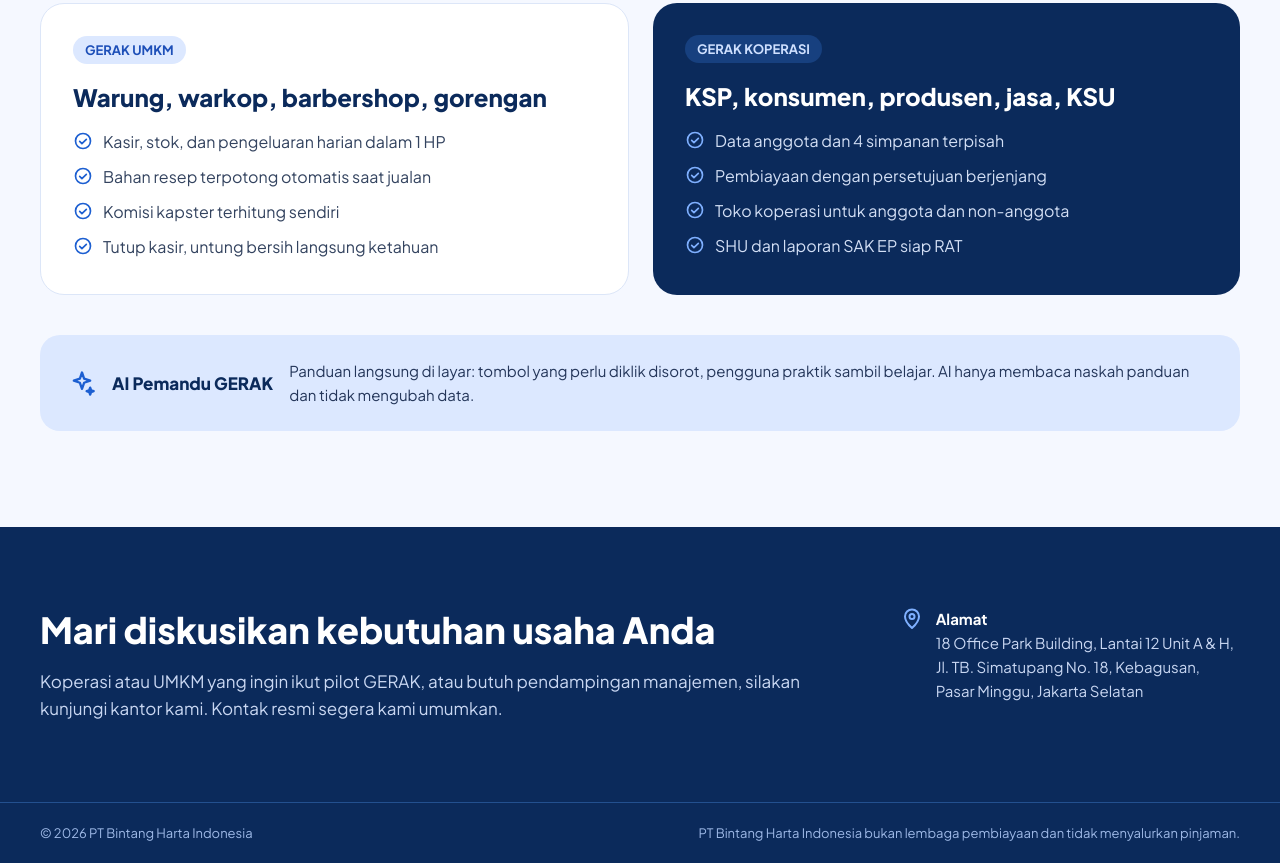
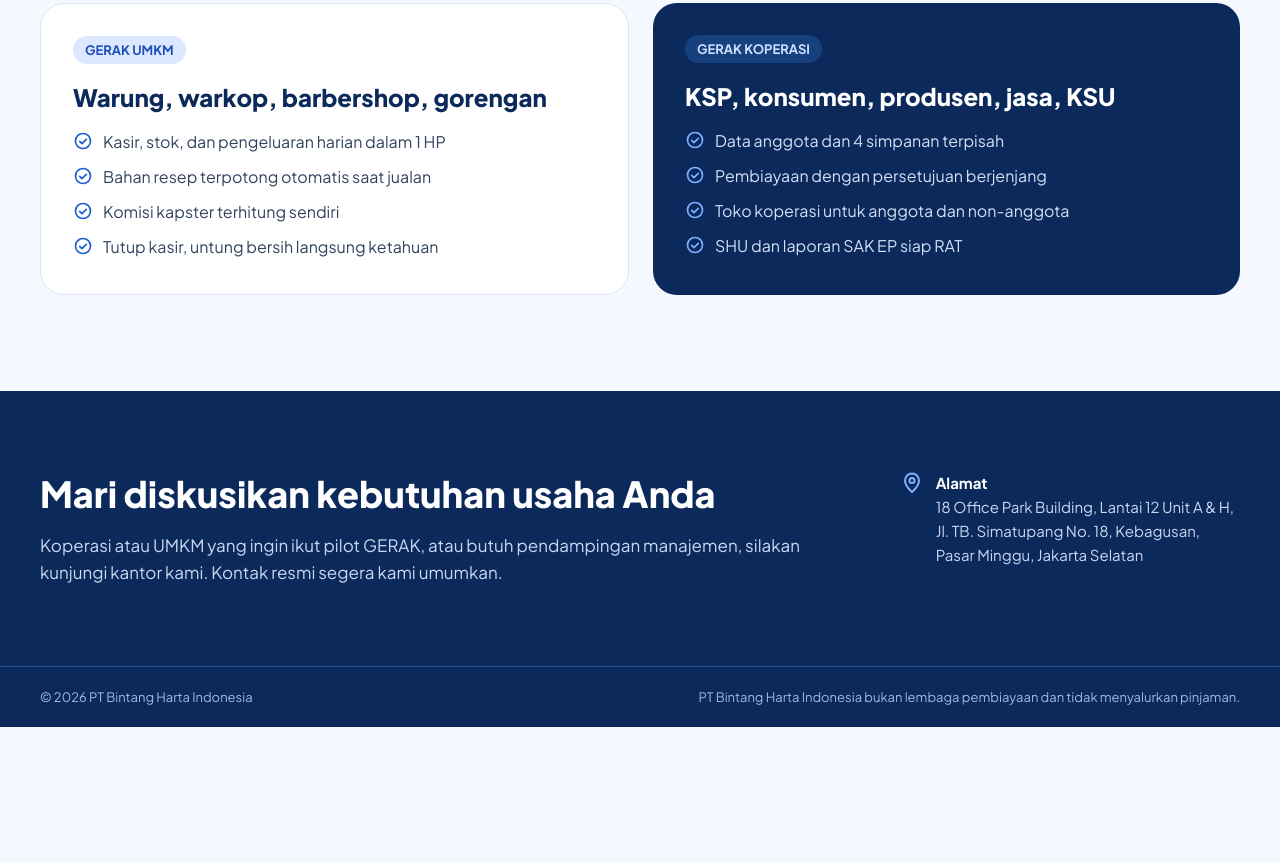
Before and after one commit to bambangr/bhi-tech, a plain HTML site: page draft/index.html in a window 1280 px wide. Shown: the part 2954-3817 px from the top of the page. After the commit the page ends 3681 px from the top, so only its background shows below. Drawn offline with Linux system fonts and the light colour scheme.

Commit message:
Sembunyikan blok AI Pemandu GERAK
Co-Authored-By: Claude Opus 5.5 <noreply@anthropic.com>
Claude-Session: https://claude.ai/code/session_01TyL73tmk43QfyBebJ3HHH5

```diff
--- a/draft/index.html
+++ b/draft/index.html
@@ -161,10 +161,6 @@ a{color:#1D4FB8}a:hover{color:#0B2A5B}
         </ul>
       </div>
     </div>
-    <div style="background: #DCE8FF; border-radius: 20px; padding: 24px 28px; display: flex; flex-wrap: wrap; align-items: center; gap: 16px">
-      <span style="color: #1D5FD1; display: flex"><svg width="28" height="28" viewBox="0 0 24 24" fill="none" stroke="currentColor" stroke-width="2" stroke-linecap="round" stroke-linejoin="round" aria-hidden="true"><path d="M12 3l1.8 5.2L19 10l-5.2 1.8L12 17l-1.8-5.2L5 10l5.2-1.8z"/><path d="M19 16l.8 2.2L22 19l-2.2.8L19 22l-.8-2.2L16 19l2.2-.8z"/></svg></span><span style="font-weight: 800; color: #0B2A5B; font-size: 17px">AI Pemandu GERAK</span>
-      <span style="flex: 999 1 400px; min-width: 0; color: #24365A; font-size: 15px; line-height: 1.6">Panduan langsung di layar: tombol yang perlu diklik disorot, pengguna praktik sambil belajar. AI hanya membaca naskah panduan dan tidak mengubah data.</span>
-    </div>
   </section>
 
   <section id="kontak" style="background: #0B2A5B; color: #FFFFFF">
```
Also changed, not shown: site/index.html (+0 -4 lines).
